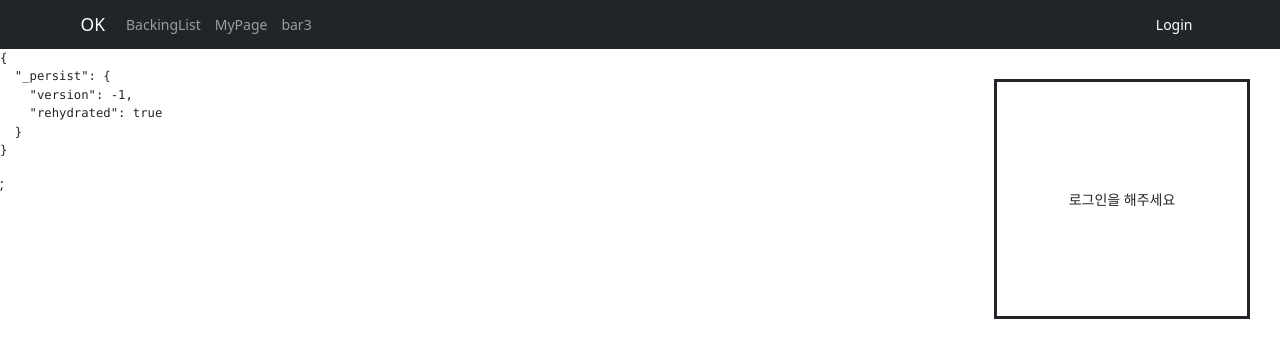
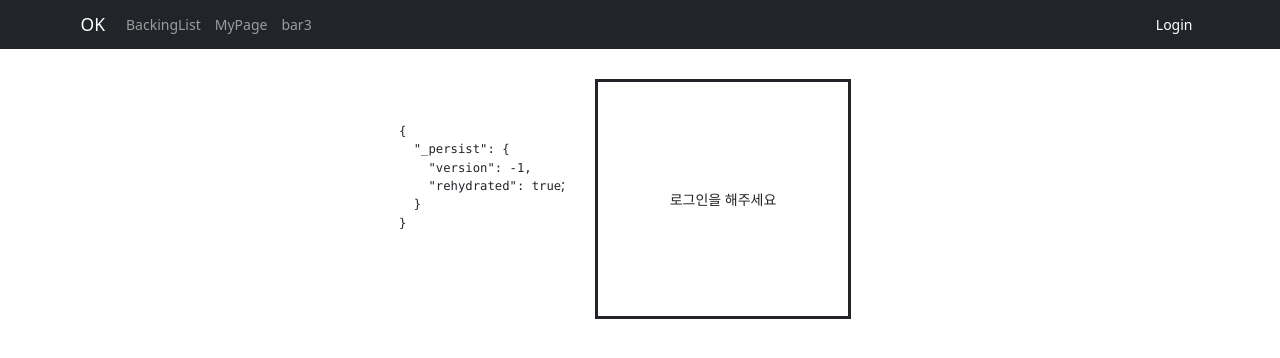
Before and after one commit to horenok/springboot-react, a React (Create React App) app in the folder src/main/frontend/: page / in a window 1280 px wide. Shown: the top 358 px of the page. Built offline with nearby package versions, Linux system fonts and the light colour scheme.

Commit message:
[feat] myPage에 내 후원내역추가

```diff
--- a/src/main/frontend/src/component/MyPage.jsx
+++ b/src/main/frontend/src/component/MyPage.jsx
@@ -8,6 +8,7 @@ import axios, {all} from "axios";
 import {useNavigate} from "react-router-dom";
 import {useSelector} from "react-redux";
 import Container from "react-bootstrap/Container";
+import UserBackingInfo from "./userBackingInfo";
 
 function MyPage() {
     const movePage = useNavigate();
@@ -47,6 +48,7 @@ function MyPage() {
 
     return (
         <>
+            <div style={{display: "flex", justifyContent: 'center', alignItems: 'center'}}>
                 <div className= "container">
                     <div className= "title">
                         <h2>내 후원 내용</h2>
@@ -65,7 +67,8 @@ function MyPage() {
                                 <Button onClick={() => handleShow(index)} style={{marginLeft: '30px', marginTop: "30px"}}> 상세 보기 </Button>
                             </ListGroup>))}
                     </div>
-                {/*<h2>{backingList[0].backingList.backingExplanation.toString()}</h2>*/}
+                </div>
+                <UserBackingInfo/>
             </div>
 
             <Modal show={show.tf} onHide={handleClose} aria-labelledby="contained-modal-title-vcenter" centered>
--- a/src/main/frontend/src/component/home.jsx
+++ b/src/main/frontend/src/component/home.jsx
@@ -6,8 +6,10 @@ function Home() {
 
     return (
         <>
-            <UserBackingInfo/>
-            <pre>{JSON.stringify(allState, null, 2)}</pre>;
+            <div style={{display: 'flex', alignItems: 'center', justifyContent: 'center'}}>
+                <pre>{JSON.stringify(allState, null, 2)}</pre>;
+                <UserBackingInfo/>
+            </div>
         </>
     )
 }
--- a/src/main/frontend/src/component/userBackingInfo.jsx
+++ b/src/main/frontend/src/component/userBackingInfo.jsx
@@ -7,7 +7,7 @@ import {useSelector} from "react-redux";
 import {LinkContainer} from "react-router-bootstrap";
 import Nav from "react-bootstrap/Nav";
 
-function BackingList() {
+function UserBackingInfo() {
     const allState = useSelector(state => state);
     const [backingInfo, setBackingInfo] = useState([]);
     const movePage = useNavigate();
@@ -39,7 +39,7 @@ function BackingList() {
 
     return (
         <div style={{
-            display: 'flex', width: '20%', height: '30vh', position: 'absolute', right: '0px', margin: '30px', borderStyle: "solid"
+            display: 'flex', width: '20%', height: '30vh', right: '0px', margin: '30px', borderStyle: "solid", marginBottom: "auto"
         }}>
 
             {allState.loginSuccess?.data.code === '0000' && allState.isLoggedIn === true ? (
@@ -63,4 +63,4 @@ function BackingList() {
     );
 }
 
-export default BackingList;
+export default UserBackingInfo;
--- a/src/main/frontend/src/css/myPage.css
+++ b/src/main/frontend/src/css/myPage.css
@@ -6,7 +6,7 @@
     display: flex;
     justify-content: center;
     margin: 30px;
-    width: 100%;
+    width: auto;
 }
 
 .backingList {
```
Lines whose indentation alone changed are shown as unchanged.
